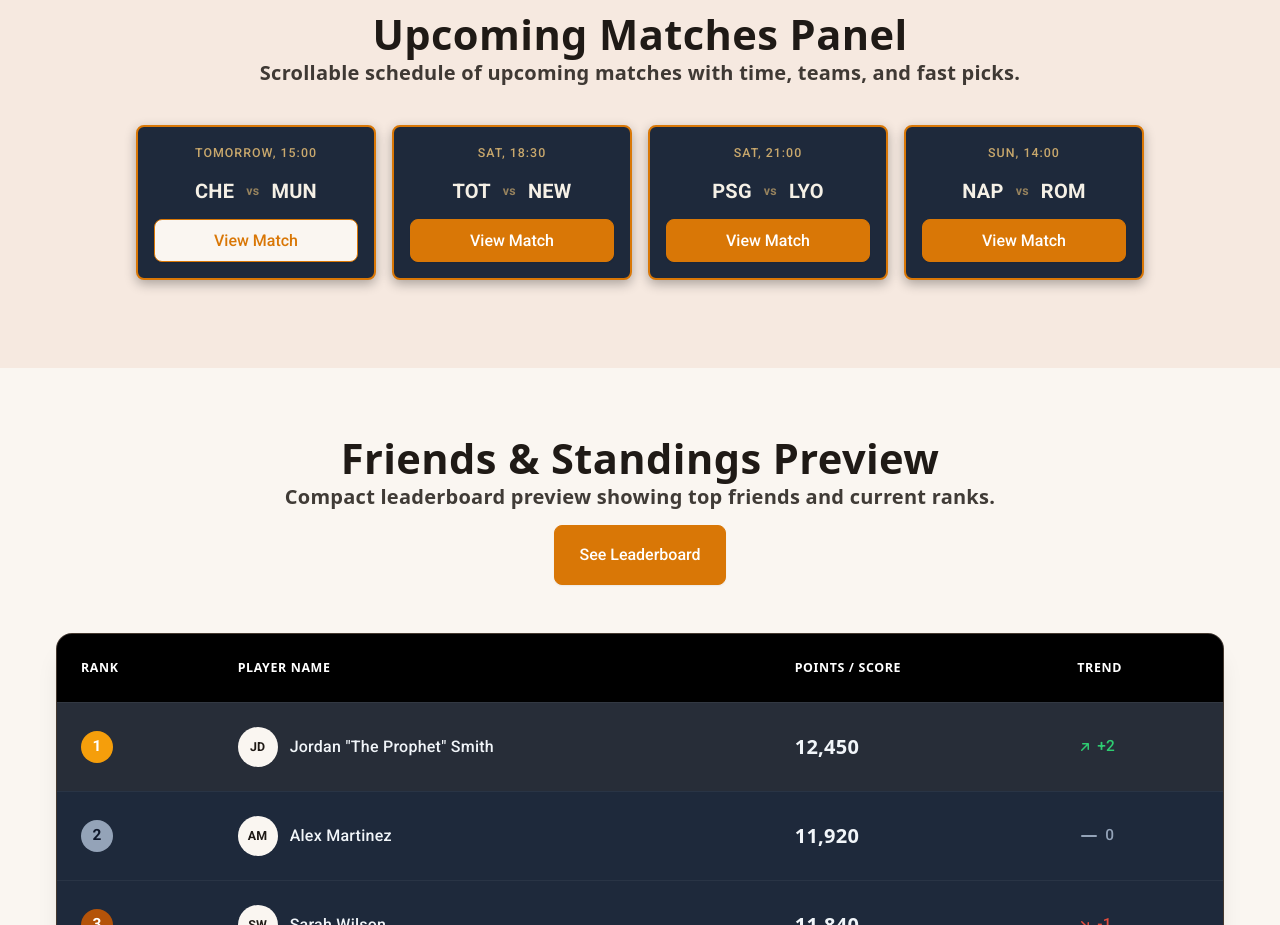
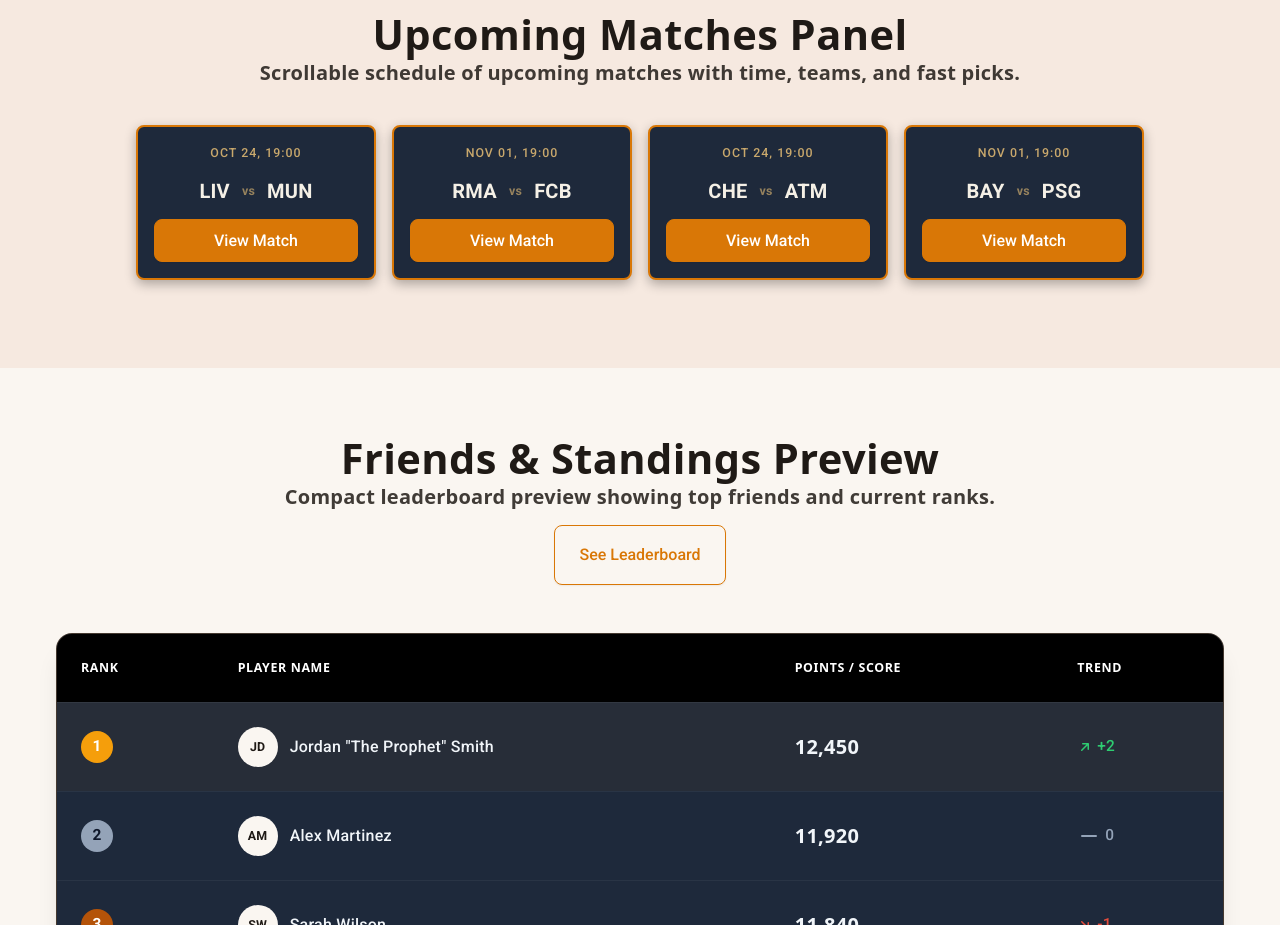
Before and after one commit to hormalno/CLPredictionsApp, a React (Vite) app in the folder frontend/: page / in a window 1280 px wide. Shown: the part 1240-2165 px from the top of the page. Built offline with nearby package versions, Linux system fonts and the light colour scheme.

Commit message:
updating UpcomingMatchCard and MatchDetails back button

```diff
--- a/frontend/src/features/home/standings/Standings.tsx
+++ b/frontend/src/features/home/standings/Standings.tsx
@@ -1,8 +1,11 @@
+import { useNavigate } from 'react-router-dom';
 import { Button } from '../../../components/button/Button';
 import Leaderboard from '../../leaderboard/Leaderboard';
 import './Standings.css'
 
 const Standings = () => {
+    const navigate = useNavigate();
+
     return (
         <section className="standings-preview-section">
             <div className="standings-preview-container">
@@ -11,7 +14,7 @@ const Standings = () => {
                     <p className="section-subtitle">
                         Compact leaderboard preview showing top friends and current ranks.
                     </p>
-                    <Button variant="primary" size="lg" className="view-full-standings-btn">
+                    <Button variant="outline" size="lg" className="view-full-standings-btn" onClick={() => navigate('/leaderboard')}>
                         See Leaderboard
                     </Button>
                 </div>
--- a/frontend/src/features/home/upcoming/Upcoming.css
+++ b/frontend/src/features/home/upcoming/Upcoming.css
@@ -29,50 +29,3 @@
   scroll-snap-type: x mandatory;
   justify-content: center;
 }
-
-.upcoming-match-card {
-  gap: var(--spacing-md);
-  flex: 0 0 240px;
-  color: #f5f0e6;
-  border: 2px solid var(--color-primary);
-  display: flex;
-  padding: var(--spacing-lg);
-  background: var(--color-card-background);
-  box-shadow: 0 4px 12px rgba(0, 0, 0, 0.3);
-  text-align: center;
-  transition: border-color 0.2s ease, box-shadow 0.2s ease;
-  border-radius: var(--border-radius-md);
-  flex-direction: column;
-  scroll-snap-align: start;
-}
-
-.upcoming-match-card:hover {
-  box-shadow: 0 8px 24px rgba(201, 168, 108, 0.25);
-  border-color: #e6c88a;
-}
-
-.match-time {
-  color: #c9a86c;
-  font-size: var(--font-size-xs);
-  font-weight: var(--font-weight-medium);
-  letter-spacing: 1px;
-  text-transform: uppercase;
-}
-
-.match-teams-row {
-  gap: var(--spacing-md);
-  color: #f5f0e6;
-  display: flex;
-  font-size: var(--font-size-lg);
-  align-items: center;
-  font-weight: var(--font-weight-heading);
-  justify-content: center;
-}
-
-
-
-.match-vs-small {
-  color: #c9a86c;
-  opacity: 0.7;
-  font-size: var(--font-size-xs);
-}
--- a/frontend/src/features/home/upcoming/Upcoming.tsx
+++ b/frontend/src/features/home/upcoming/Upcoming.tsx
@@ -1,3 +1,5 @@
+import { mockMatches } from '../../../mocks';
+import UpcomingMatchCard from '../../matches/upcoming-match-card/UpcomingMatchCard';
 import './Upcoming.css'
 
 const Upcoming = () => {
@@ -10,82 +12,7 @@ const Upcoming = () => {
                 picks.
             </p>
             <div className="upcoming-rail">
-                <div className="upcoming-match-card">
-                <div className="match-time">
-                    <span>Tomorrow, 15:00</span>
-                </div>
-                <div className="match-teams-row">
-                    <div className="match-team">
-                    <span>CHE</span>
-                    </div>
-                    <div className="match-vs-small">
-                    <span>vs</span>
-                    </div>
-                    <div className="match-team">
-                    <span>MUN</span>
-                    </div>
-                </div>
-                <button className="btn btn-outline btn-sm">
-                    View Match
-                </button>
-                </div>
-                <div className="upcoming-match-card">
-                <div className="match-time">
-                    <span>Sat, 18:30</span>
-                </div>
-                <div className="match-teams-row">
-                    <div className="match-team">
-                    <span>TOT</span>
-                    </div>
-                    <div className="match-vs-small">
-                    <span>vs</span>
-                    </div>
-                    <div className="match-team">
-                    <span>NEW</span>
-                    </div>
-                </div>
-                <button className="btn btn-primary btn-sm">
-                    View Match
-                </button>
-                </div>
-                <div className="upcoming-match-card">
-                <div className="match-time">
-                    <span>Sat, 21:00</span>
-                </div>
-                <div className="match-teams-row">
-                    <div className="match-team">
-                    <span>PSG</span>
-                    </div>
-                    <div className="match-vs-small">
-                    <span>vs</span>
-                    </div>
-                    <div className="match-team">
-                    <span>LYO</span>
-                    </div>
-                </div>
-                <button className="btn btn-primary btn-sm">
-                    View Match
-                </button>
-                </div>
-                <div className="upcoming-match-card">
-                <div className="match-time">
-                    <span>Sun, 14:00</span>
-                </div>
-                <div className="match-teams-row">
-                    <div className="match-team">
-                    <span>NAP</span>
-                    </div>
-                    <div className="match-vs-small">
-                    <span>vs</span>
-                    </div>
-                    <div className="match-team">
-                    <span>ROM</span>
-                    </div>
-                </div>
-                <button className="btn btn-primary btn-sm">
-                    View Match
-                </button>
-                </div>
+                {mockMatches.slice(0,4).map((match) => (<UpcomingMatchCard match={match} />))}
             </div>
             </div>
         </section>
--- a/frontend/src/features/matches/match-details/MatchDetails.tsx
+++ b/frontend/src/features/matches/match-details/MatchDetails.tsx
@@ -17,7 +17,7 @@ const MatchDetails = ({match} : Props) => {
             <div className="header-match-result__top-actions">
               <button
                 aria-label="Go back to previous page"
-                className="header-match-result__back-btn btn-outline btn"
+                className="header-match-result__back-btn btn-primary btn"
                 onClick={() => navigate(-1)}
               >
                 <ArrowLeftIcon size={24} />
--- /dev/null
+++ b/frontend/src/features/matches/upcoming-match-card/UpcomingMatchCard.css
@@ -0,0 +1,44 @@
+.upcoming-match-card {
+  gap: var(--spacing-md);
+  flex: 0 0 240px;
+  color: #f5f0e6;
+  border: 2px solid var(--color-primary);
+  display: flex;
+  padding: var(--spacing-lg);
+  background: var(--color-card-background);
+  box-shadow: 0 4px 12px rgba(0, 0, 0, 0.3);
+  text-align: center;
+  transition: border-color 0.2s ease, box-shadow 0.2s ease;
+  border-radius: var(--border-radius-md);
+  flex-direction: column;
+  scroll-snap-align: start;
+}
+
+.upcoming-match-card:hover {
+  box-shadow: 0 8px 24px rgba(201, 168, 108, 0.25);
+  border-color: #e6c88a;
+}
+
+.upcoming-match-card .match-time {
+  color: #c9a86c;
+  font-size: var(--font-size-xs);
+  font-weight: var(--font-weight-medium);
+  letter-spacing: 1px;
+  text-transform: uppercase;
+}
+
+.upcoming-match-card .match-teams-row {
+  gap: var(--spacing-md);
+  color: #f5f0e6;
+  display: flex;
+  font-size: var(--font-size-lg);
+  align-items: center;
+  font-weight: var(--font-weight-heading);
+  justify-content: center;
+}
+
+.upcoming-match-card .match-vs-small {
+  color: #c9a86c;
+  opacity: 0.7;
+  font-size: var(--font-size-xs);
+}
--- /dev/null
+++ b/frontend/src/features/matches/upcoming-match-card/UpcomingMatchCard.tsx
@@ -0,0 +1,37 @@
+import { useNavigate } from 'react-router-dom';
+import type { Match } from '../../../types';
+import { formatMatchDate } from '../../../utils/formatMatchDate';
+import './UpcomingMatchCard.css';
+import { Button } from '../../../components/button/Button';
+
+type Props = {
+    match: Match;
+};
+
+const UpcomingMatchCard = ({match} : Props) => {
+    const navigate = useNavigate();
+
+    return (
+        <div className="upcoming-match-card">
+            <div className="match-time">
+                <span>{formatMatchDate(match.date)}</span>
+            </div>
+            <div className="match-teams-row">
+                <div className="match-team">
+                <span>{match.homeTeamShort}</span>
+                </div>
+                <div className="match-vs-small">
+                <span>vs</span>
+                </div>
+                <div className="match-team">
+                <span>{match.awayTeamShort}</span>
+                </div>
+            </div>
+            <Button variant="primary" size="sm"  onClick={() => navigate(`/match/${match.id}`)}>
+                View Match
+            </Button>
+        </div>
+    )
+};
+
+export default UpcomingMatchCard;
```
